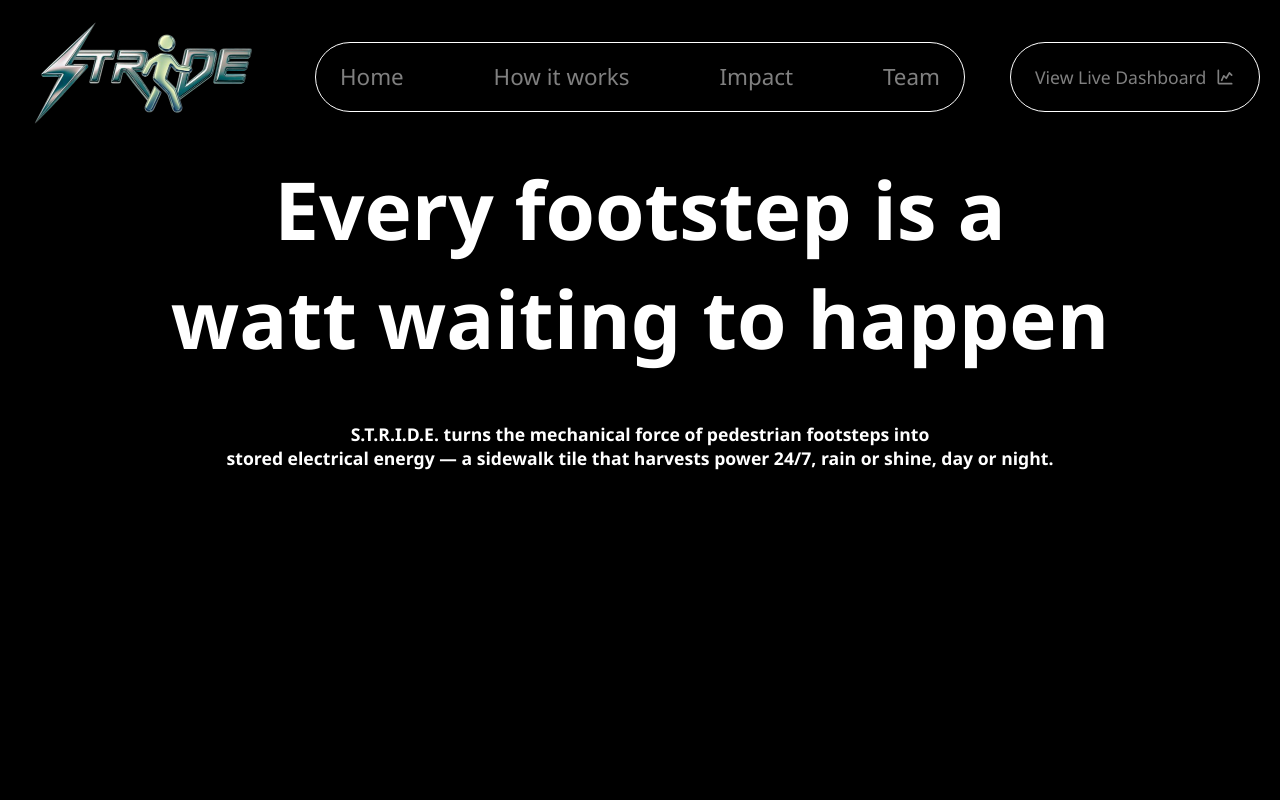
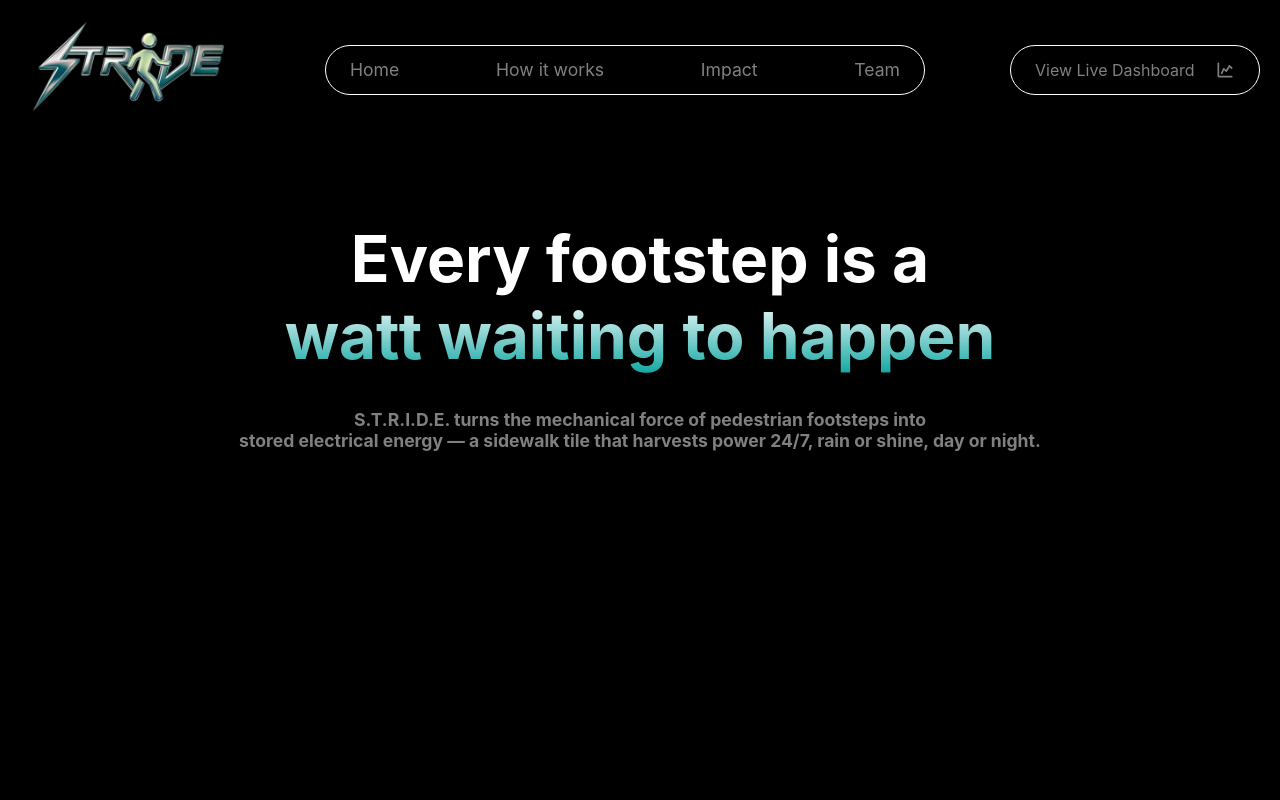
Before and after one commit to gelygab/stride, a React (Create React App) app in the folder client/: page / in a window 1280 px wide. Shown: the top 800 px of the page. Built offline with nearby package versions, Linux system fonts and the light colour scheme.

Commit message:
fix: updated css designs for title blocks

```diff
--- a/client/src/App.jsx
+++ b/client/src/App.jsx
@@ -13,7 +13,7 @@ const  App = () => {
   // }, [])
 
   return (
-    <div>
+    <div className='body'>
       <Navbar />
       <Title />
     </div>
--- a/client/src/components/navbar.module.css
+++ b/client/src/components/navbar.module.css
@@ -21,7 +21,7 @@
 }
 
 img {
-    width: 250px;
+    width: 220px;
     height: auto;
     margin: 20px;
 }
@@ -32,10 +32,10 @@ img {
     justify-content: space-between;
     gap: 30px;
     list-style: none;
-    font-size: 1.4rem;
+    font-size: 1.1rem;
     border: 1px solid white;
-    width: 650px;
-    height: 70px;
+    width: 600px;
+    height: 50px;
     padding:0;
     border-radius: 3em;
     overflow: hidden;
@@ -82,10 +82,10 @@ img {
     margin: 20px;
     list-style: none;
     margin: 20px;
-    font-size: 1.1rem;
+    font-size: 1rem;
     color: gray;
     min-width: 250px;
-    height: 70px;
+    height: 50px;
     padding: 0;
     border: 1px solid white;
     border-radius: 3em;
--- a/client/src/components/title.jsx
+++ b/client/src/components/title.jsx
@@ -7,7 +7,7 @@ const Title = () => {
         <div className={styles.background}>
             <div className={styles.titlecontent}>
                 <h1>Every footstep is a</h1>
-                <h1>watt waiting to happen</h1>
+                <h2>watt waiting to happen</h2>
                 <h5>
                     S.T.R.I.D.E. turns the mechanical force of pedestrian footsteps into <br></br>stored electrical energy — a sidewalk tile that harvests power 24/7, rain or shine, day or night.
                 </h5>
--- a/client/src/components/title.module.css
+++ b/client/src/components/title.module.css
@@ -2,7 +2,7 @@
     box-sizing: border-box;
     margin: 0;
     padding: 0;
-    font-family: 'Segoe UI', Roboto, Helvetica, Arial, sans-serif;
+    font-family: 'inter', sans-serif
 }
 
 .background {
@@ -11,19 +11,31 @@
     width: 100%;
 }
 
-h1 {
+h1, h2 {
     color: white;
     text-align: center;
     /* border: 1px solid white; */
-    font-size: 5rem;
+    font-size: 4rem;
+}
+
+h2 {
+    background-image: linear-gradient(to bottom, white, #11A7A3);
+    color: transparent;
+    background-clip: text;
 }
 
 h5 {
-    color: white;
+    color: gray;
     text-align: center;
     /* border: 1px solid white; */
-    padding-top: 50px;
+    padding-top: 35px;
     font-size: 1.1rem;
     width: 100%;
     justify-content: center;
 }
+
+.titlecontent {
+    /* border: 1px solid white; */
+    padding-top: 80px;
+    align-items: center;
+}
```
